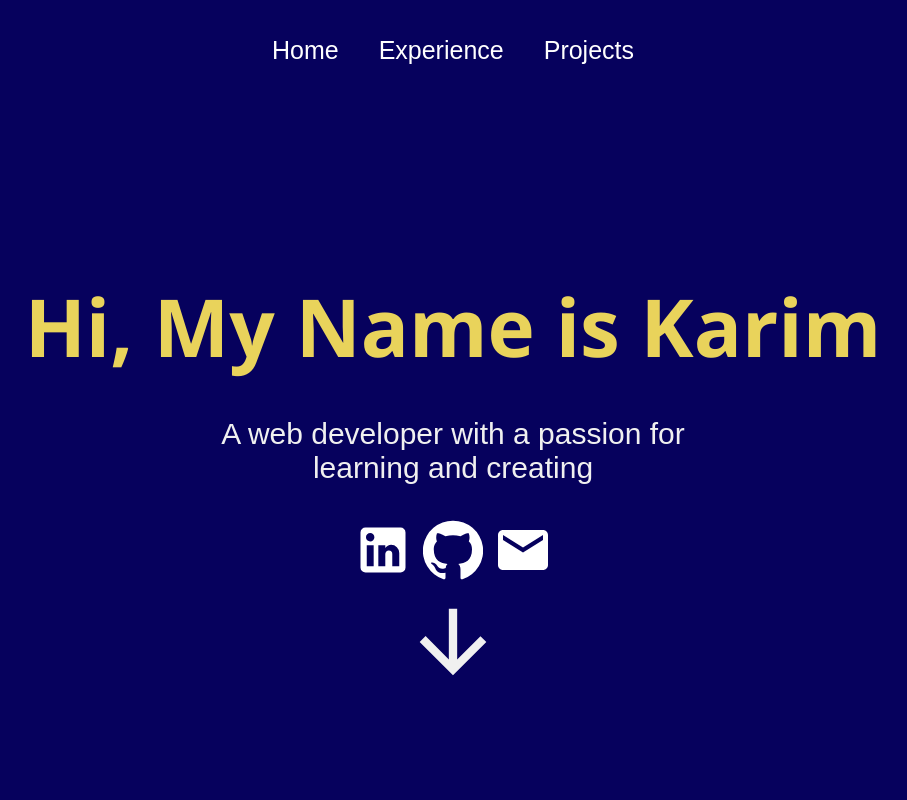
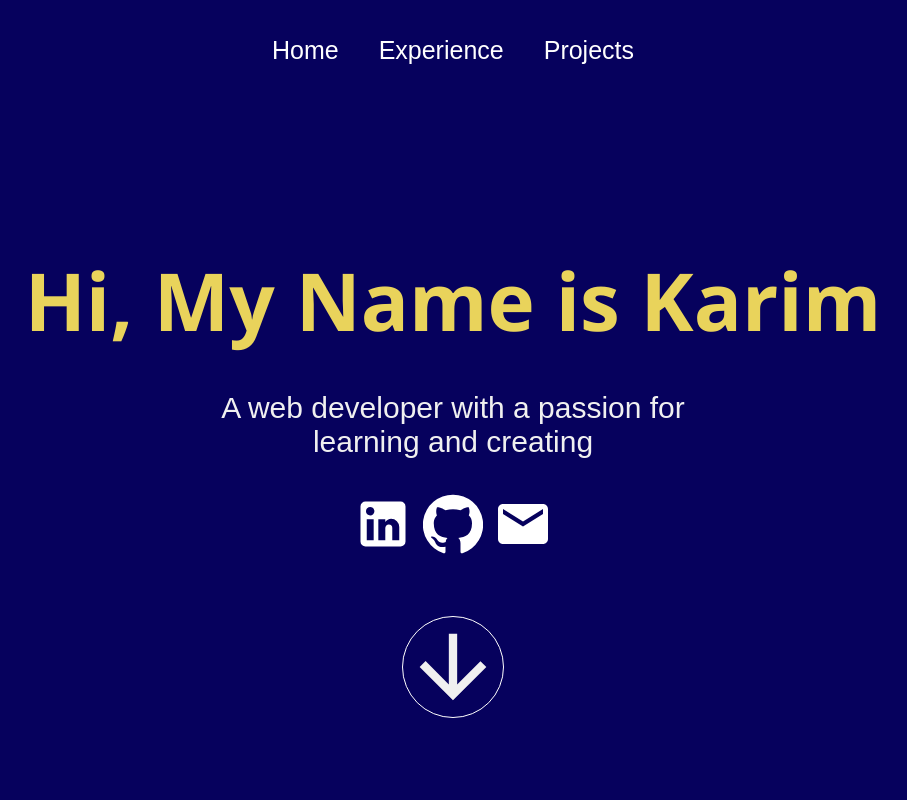
Before and after one commit to devjava69/karim_trabelsi, a React (Create React App) app: page / in a window 1280 px wide. Shown: the top 800 px of the page, without its empty margins (187-1094 px from the left). Built offline with nearby package versions, Linux system fonts and the light colour scheme.

Commit message:
style the down arrow

```diff
--- a/src/styles/Home.css
+++ b/src/styles/Home.css
@@ -57,6 +57,12 @@
     font-size: 20px;
 }
 
+.arrowDown{
+    margin-top: 50px;
+    border-radius: 100%;
+    border: 1px solid white;
+}
+
 @media only screen and (max-width: 768px) {
     .prompt {
         margin-top: 50px;
```
